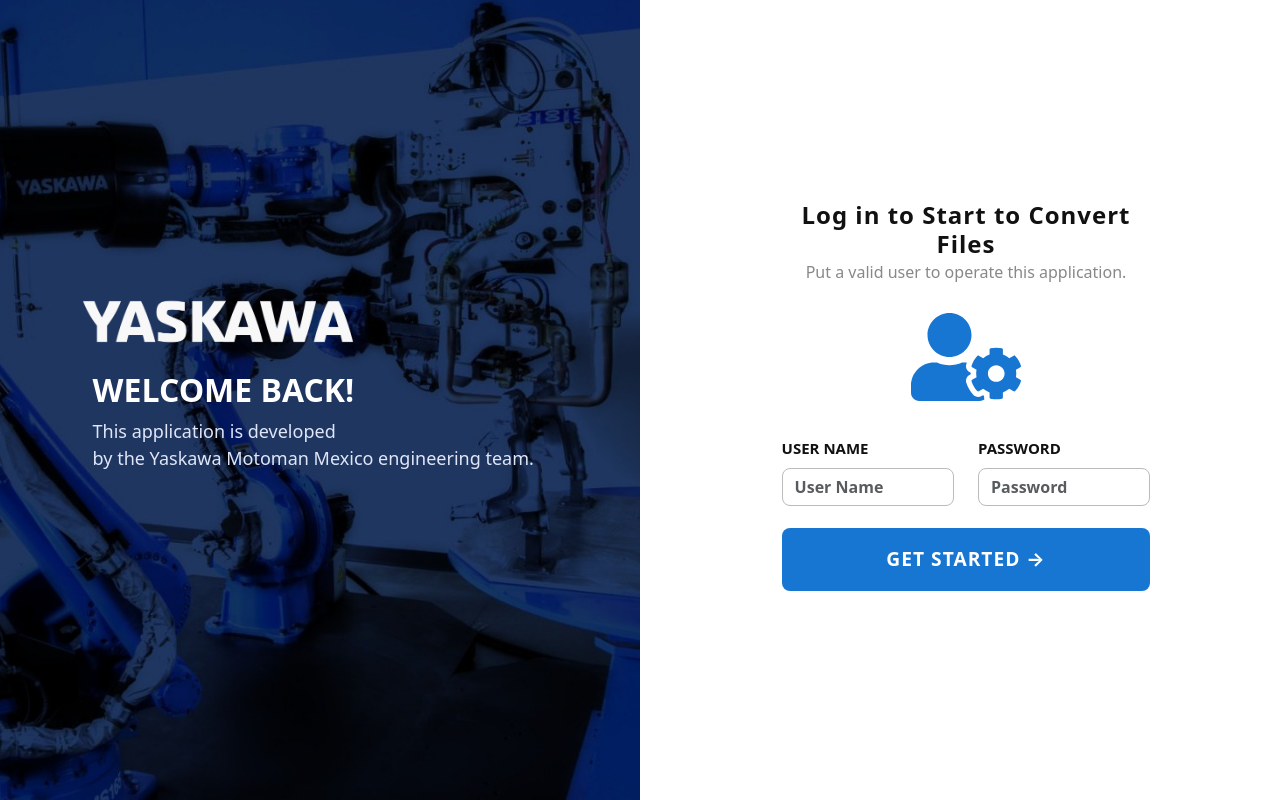
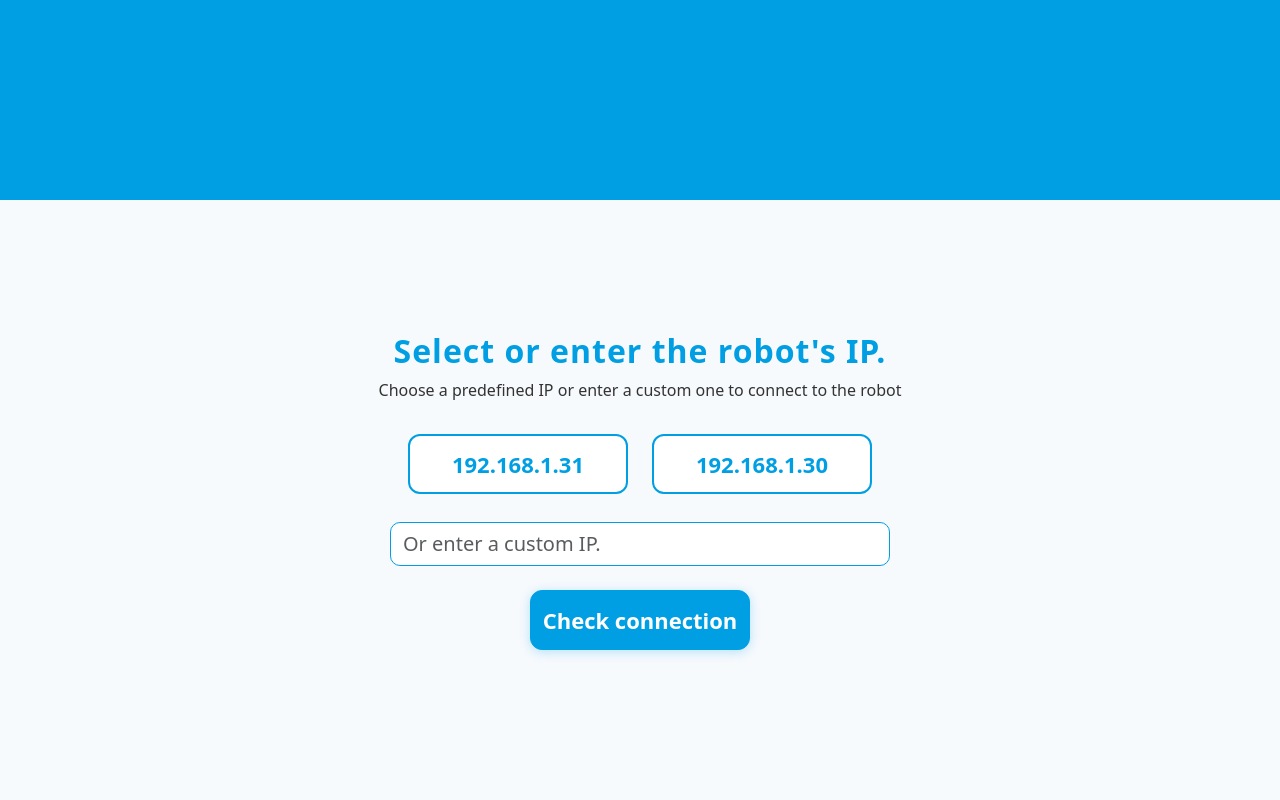
Before and after one commit to beatcsh/pantografo_codes, a React (Create React App) app in the folder app/dashboard_react/: page /select-ip in a window 1280 px wide. Before the commit this address led to /. Built offline with nearby package versions, Linux system fonts and the light colour scheme.

Commit message:
Cambios de ip dinamica

```diff
--- a/app/dashboard_react/src/App.js
+++ b/app/dashboard_react/src/App.js
@@ -6,8 +6,7 @@ import DashboardHome from './layouts/DashboardHome';
 import React, { useEffect, useState } from 'react';
 import Login from './layouts/Login';
 import './App.css';
-
-
+import SelectRobotIP from "./layouts/SelectRobotIP";
 
 // ProtectedRoute component
 function ProtectedRoute({ user, allowed, children, redirectTo }) {
@@ -42,9 +41,10 @@ function App() {
       <Routes>
         <Route path="/" element={
           user
-            ? (user.type === 'admin' ? <Navigate to="/home" replace /> : <Navigate to="/ymconnect" replace />)
+            ? <Navigate to="/select-ip" replace />
             : <Login onLogin={handleLogin} />
         } />
+        <Route path="/select-ip" element={<SelectRobotIP userType={user?.type} />} />
         <Route path="/home" element={
           <ProtectedRoute user={user} allowed={['admin']} redirectTo="/ymconnect">
             <DashboardHome user={user} onLogout={handleLogout} />
--- a/app/dashboard_react/src/layouts/Login.js
+++ b/app/dashboard_react/src/layouts/Login.js
@@ -22,9 +22,8 @@ const Login = ({ onLogin }) => {
         if (USERS[username] && USERS[username].password === password) {
             const userObj = { username, type: USERS[username].type };
             if (onLogin) onLogin(userObj);
-            // Redirigir según tipo de usuario
-            if (USERS[username].type === 'admin') navigate('/home', { replace: true });
-            else navigate('/ymconnect', { replace: true });
+            // SIEMPRE redirige a la pantalla de selección de IP
+            navigate('/select-ip', { replace: true });
         } else {
             setError('Please enter a valid username and password.');
         }
@@ -43,7 +42,6 @@ const Login = ({ onLogin }) => {
                 <Row style={{ height: '100vh' }}>
                     {/* Lado izquierdo: fondo azul, logo, texto, robot */}
                     <Col md={6} style={{
-                        // background: 'linear-gradient(180deg, #0072ff 0%, #003366 100%)',
                         color: '#fff',
                         backgroundImage: 'url("../assets/bg.jpeg")',
                         backgroundSize: 'cover',
@@ -64,15 +62,6 @@ const Login = ({ onLogin }) => {
                                 This application is developed<br />by the Yaskawa Motoman Mexico engineering team.
                             </div>
                         </div>
-                        {/* <img src='../assets/white_yaskawa.png' style={{
-                            position: 'absolute',
-                            left: 0,
-                            bottom: 0,
-                            margin: '15px',
-                            width: '20%',
-                            zIndex: 1,
-                            filter: 'drop-shadow(0 8px 32px #00336688)'
-                        }} /> */}
                     </Col>
                     {/* Lado derecho: login */}
                     <Col md={6} style={{
--- /dev/null
+++ b/app/dashboard_react/src/layouts/SelectRobotIP.js
@@ -0,0 +1,154 @@
+import React, { useState } from "react";
+import { Button, Form, InputGroup, Alert, Container, Row, Col } from "react-bootstrap";
+import { useNavigate } from "react-router-dom";
+import axios from "axios";
+import Swal from "sweetalert2";
+import withReactContent from "sweetalert2-react-content"
+
+const STATIC_IPS = [
+  "192.168.1.31",
+  "192.168.1.30"
+];
+
+const MySwal = withReactContent(Swal)
+const YASKAWA_BLUE = "#009fe3";
+
+const SelectRobotIP = ({ userType }) => {
+  const [selectedIP, setSelectedIP] = useState("");
+  const [customIP, setCustomIP] = useState("");
+  const [loading, setLoading] = useState(false);
+  const [alert, setAlert] = useState({ show: false, variant: "", message: "" });
+  const navigate = useNavigate();
+
+  const handleStaticIP = (ip) => {
+    setSelectedIP(ip);
+    setCustomIP("");
+  };
+
+  const handleCustomIP = (e) => {
+    setCustomIP(e.target.value);
+    if (selectedIP) setSelectedIP("");
+  };
+
+  const handleCheckConnection = async () => {
+    const ip = selectedIP || customIP;
+    if (!ip) {
+      Swal.fire({
+        icon: "warning",
+        title: "IP not selected",
+        text: "Please select a predefined IP or enter one."
+      })
+      return;
+    }
+    setLoading(true);
+
+    try {
+      await axios.get(`http://localhost:5229/Robot/status`, { params: { robot_ip: ip } });
+      Swal.fire({
+        icon: "success",
+        title: "Successful connection",
+        text: `Connected to the robot at the IP ${ip}`,
+        timer: 5000,
+      })
+      setTimeout(() => {
+        localStorage.setItem("robot_ip", ip);
+        console.log("userType:", userType); // Para depuración
+        if (userType && userType.toLowerCase() === "admin") {
+          navigate("/home");
+        } else {
+          navigate("/ymconnect");
+        }
+      }, 900);
+    } catch {
+      MySwal.fire({
+        icon: "error",
+        title: "Lost conexion.",
+        text: `Could not connect to the robot at the IP ${ip}. Check the connection and the entered IP.`,
+        timer: 10000,
+        showConfirmButton: false
+      });
+      setSelectedIP("");
+      setCustomIP("");
+    }
+    setLoading(false);
+  };
+
+  return (
+    <Container fluid style={{ minHeight: "100vh", background: "#f7fafd" }}>
+      <Row style={{ background: YASKAWA_BLUE, height: 200, marginBottom: 0 }} />
+      <Row className="justify-content-center align-items-center" style={{ minHeight: "calc(100vh - 200px)" }}>
+        <Col xs={12} md={8} lg={6}>
+          <div style={{ marginBottom: 32, textAlign: "center" }}>
+            <h2 style={{ color: YASKAWA_BLUE, fontWeight: 800, letterSpacing: 1 }}>Select or enter the robot's IP.</h2>
+            <p style={{ color: "#333", fontWeight: 500 }}>Choose a predefined IP or enter a custom one to connect to the robot</p>
+          </div>
+          <div style={{ display: "flex", gap: 24, justifyContent: "center", marginBottom: 28 }}>
+            {STATIC_IPS.map(ip => (
+              <Button
+                key={ip}
+                variant={selectedIP === ip ? "primary" : "outline-primary"}
+                style={{
+                  minWidth: 220,
+                  minHeight: 60,
+                  fontSize: 22,
+                  fontWeight: 700,
+                  borderRadius: 12,
+                  borderWidth: 2,
+                  background: selectedIP === ip ? YASKAWA_BLUE : "#fff",
+                  color: selectedIP === ip ? "#fff" : YASKAWA_BLUE,
+                  borderColor: YASKAWA_BLUE,
+                  transition: "all 0.2s"
+                }}
+                onClick={() => handleStaticIP(ip)}
+                disabled={loading}
+              >
+                {ip}
+              </Button>
+            ))}
+          </div>
+          <InputGroup className="mb-4" style={{ maxWidth: 500, margin: "0 auto" }}>
+            <Form.Control
+              type="text"
+              placeholder="Or enter a custom IP."
+              value={customIP}
+              onChange={handleCustomIP}
+              style={{
+                fontSize: 20,
+                borderRadius: 10,
+                borderColor: YASKAWA_BLUE,
+                background: "#fff"
+              }}
+              disabled={loading}
+            />
+          </InputGroup>
+          <div style={{ display: "flex", justifyContent: "center", marginBottom: 18 }}>
+            <Button
+              onClick={handleCheckConnection}
+              style={{
+                minWidth: 220,
+                minHeight: 60,
+                fontSize: 22,
+                fontWeight: 700,
+                borderRadius: 12,
+                background: YASKAWA_BLUE,
+                borderColor: YASKAWA_BLUE,
+                color: "#fff",
+                boxShadow: "0 2px 12px #009fe344"
+              }}
+              disabled={loading}
+            >
+              {loading ? "Checking..." : "Check connection"}
+            </Button>
+          </div>
+          {alert.show && (
+            <Alert variant={alert.variant} style={{ textAlign: "center", fontSize: 18 }}>
+              {alert.message}
+            </Alert>
+          )}
+        </Col>
+      </Row>
+    </Container>
+  );
+};
+
+export default SelectRobotIP;
```
Also changed, not shown: 1 other file (tests, documents, lock files or other folders).
